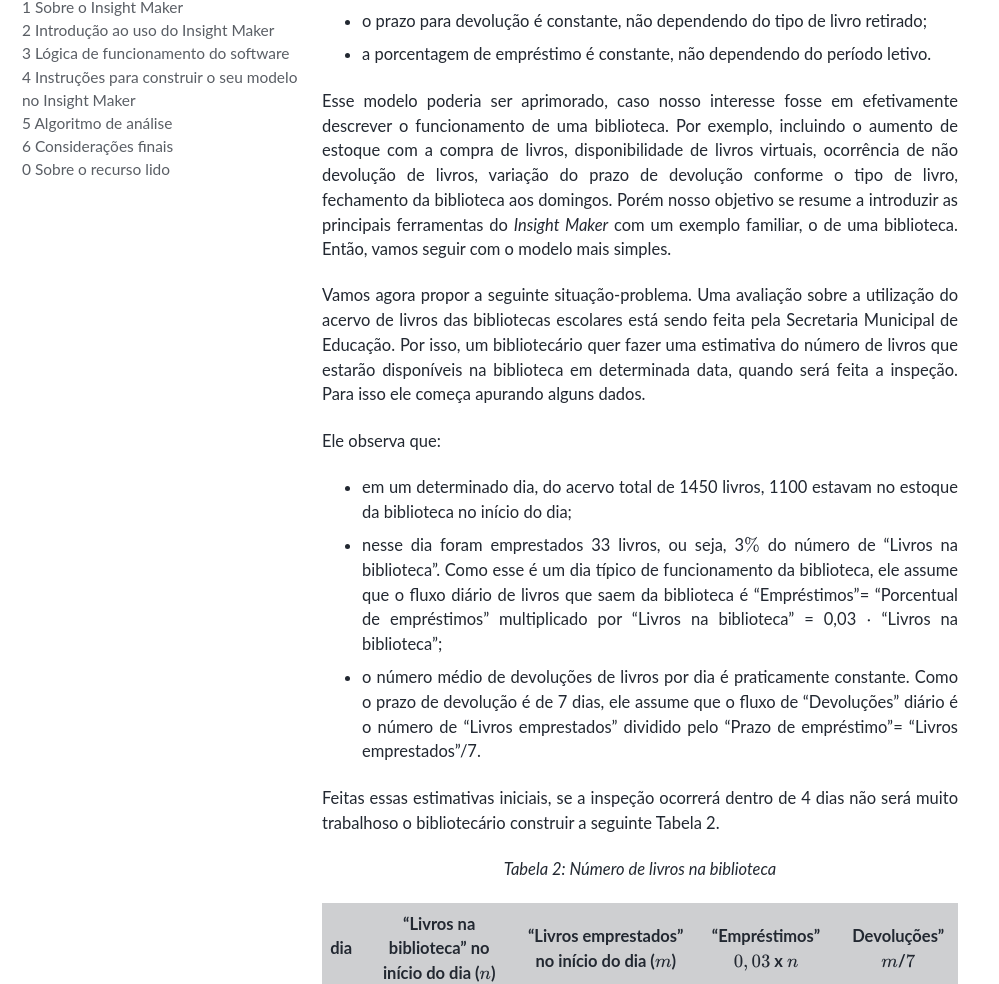
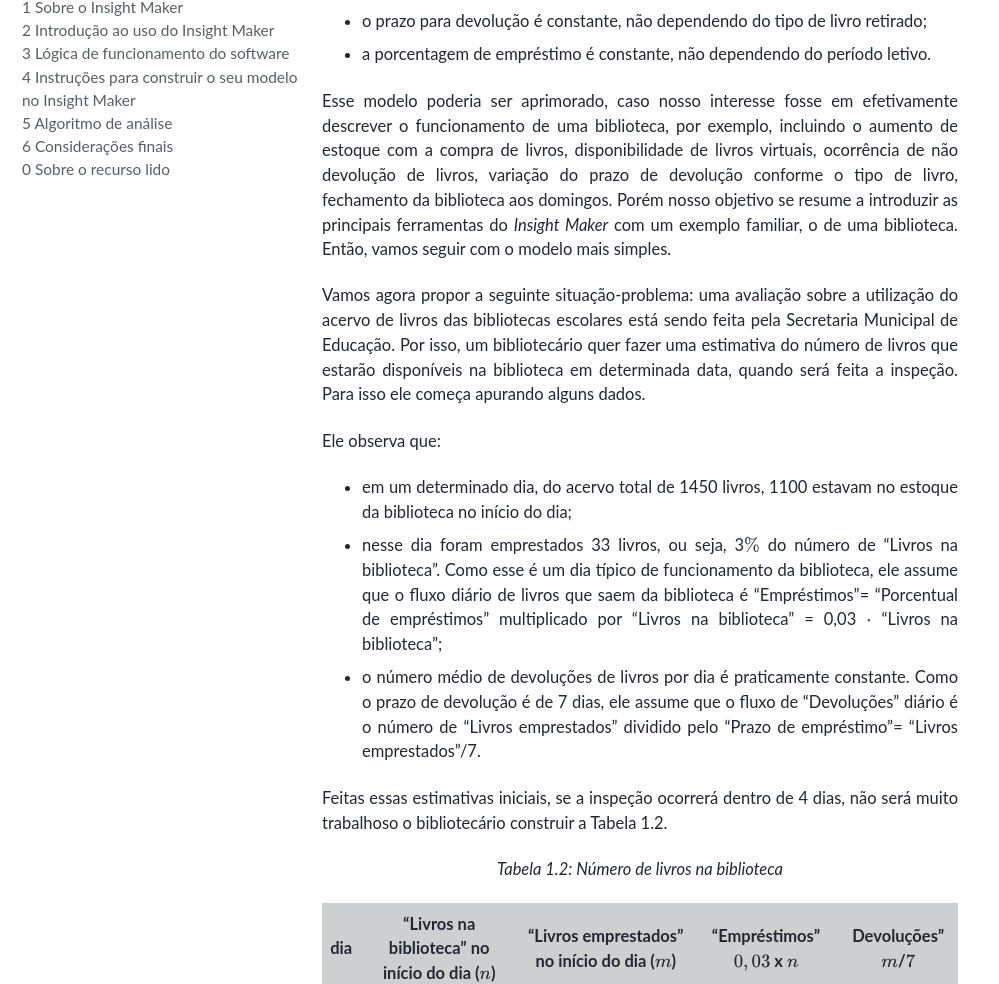
Before and after one commit to milenalauschner/MM, a Jekyll site: the page built from _pages/funcionamento.md, in a window 1280 px wide and 1400 px high, scrolled down 2444 px. Shown: the part 169-1153 px from the top of the window, without its empty margins (0-999 px from the left). Built offline with Jekyll 4.4.1, drawn with Linux system fonts in a browser that asks for light colours; cached includes are drawn as plain includes; nearby versions of some CDN libraries; some web fonts are replaced; formulas are drawn with MathJax 3; some of the changed text lies outside the part shown.

Commit message:
Update funcionamento.md

```diff
--- a/_pages/funcionamento.md
+++ b/_pages/funcionamento.md
@@ -68,23 +68,23 @@
   * a porcentagem de empréstimo é constante, não dependendo do período letivo.
   {: .text-justify}
 
-Esse modelo poderia ser aprimorado, caso nosso interesse fosse em efetivamente descrever o funcionamento de uma biblioteca. Por exemplo, incluindo o aumento de estoque com a compra de livros, disponibilidade de livros virtuais, ocorrência de não devolução de livros, variação do prazo de devolução conforme o tipo de livro, fechamento da biblioteca aos domingos. Porém nosso  objetivo se resume a introduzir as principais ferramentas do _Insight Maker_ com um exemplo familiar, o de uma biblioteca. Então, vamos seguir com o modelo mais simples.
+Esse modelo poderia ser aprimorado, caso nosso interesse fosse em efetivamente descrever o funcionamento de uma biblioteca, por exemplo, incluindo o aumento de estoque com a compra de livros, disponibilidade de livros virtuais, ocorrência de não devolução de livros, variação do prazo de devolução conforme o tipo de livro, fechamento da biblioteca aos domingos. Porém nosso objetivo se resume a introduzir as principais ferramentas do _Insight Maker_ com um exemplo familiar, o de uma biblioteca. Então, vamos seguir com o modelo mais simples.
 {: .text-justify}
 
-Vamos agora propor a seguinte situação-problema. Uma avaliação sobre a utilização do acervo de livros das bibliotecas escolares está sendo feita pela Secretaria Municipal de Educação.  Por isso, um bibliotecário quer fazer uma estimativa do número de livros que estarão  disponíveis na biblioteca em determinada  data, quando será feita a inspeção. Para isso ele começa apurando alguns dados.
+Vamos agora propor a seguinte situação-problema: uma avaliação sobre a utilização do acervo de livros das bibliotecas escolares está sendo feita pela Secretaria Municipal de Educação. Por isso, um bibliotecário quer fazer uma estimativa do número de livros que estarão disponíveis na biblioteca em determinada data, quando será feita a inspeção. Para isso ele começa apurando alguns dados.
 {: .text-justify}
 
 Ele observa que:
 
   * em um determinado dia, do acervo total de 1450 livros, 1100 estavam no estoque da biblioteca no início do dia;
-  * nesse dia foram emprestados 33 livros, ou seja, 3$$\%$$ do número de "Livros na biblioteca".   Como esse é um dia típico de funcionamento da biblioteca, ele assume que o fluxo diário de livros que saem da biblioteca é "Empréstimos"= "Porcentual de empréstimos" multiplicado por "Livros na biblioteca" = 0,03 $$\cdot$$ "Livros na biblioteca";
+  * nesse dia foram emprestados 33 livros, ou seja, 3$$\%$$ do número de "Livros na biblioteca". Como esse é um dia típico de funcionamento da biblioteca, ele assume que o fluxo diário de livros que saem da biblioteca é "Empréstimos"= "Porcentual de empréstimos" multiplicado por "Livros na biblioteca" = 0,03 $$\cdot$$ "Livros na biblioteca";
   * o número médio de devoluções de livros por dia é praticamente constante. Como o prazo de devolução é de 7 dias, ele assume que o fluxo de "Devoluções" diário é o número de "Livros emprestados" dividido pelo "Prazo de empréstimo"= "Livros emprestados"/7.
 {: .text-justify}
 
-Feitas essas estimativas iniciais, se a inspeção ocorrerá dentro de 4 dias não será muito trabalhoso o bibliotecário construir a seguinte  Tabela 2.
+Feitas essas estimativas iniciais, se a inspeção ocorrerá dentro de 4 dias, não será muito trabalhoso o bibliotecário construir a Tabela 1.2.
 {: .text-justify}
 
-*Tabela 2: Número de livros na biblioteca*
+*Tabela 1.2: Número de livros na biblioteca*
 {: .text-center}
 
 | dia| "Livros na biblioteca" no início do dia ($$n$$)| "Livros emprestados" no início do dia ($$m$$)|"Empréstimos" $$0,03$$ x $$n$$|Devoluções" $$m$$/$$7$$|
@@ -102,12 +102,12 @@
 Na primeira linha ele colocou os valores iniciais das grandezas, ou seja:
 {: .text-justify}
 
-  * dia: 0
-  * número de "Livros na biblioteca" no início do dia: 1100, pois é o número de livros que ele contou no início do dia;
-  * número de "Livros emprestados": 350, já que o acervo da biblioteca é 1450, há 1100 na biblioteca e ele está assumindo que não houve extravios. De fato, ele confere o número de empréstimos e verifica que há 350 emprestados;
+  * dia = 0
+  * número de "Livros na biblioteca" no início do dia = 1100, pois é o número de livros que ele contou no início do dia;
+  * número de "Livros emprestados" = 350, já que o acervo da biblioteca é 1450, há 1100 na biblioteca e ele está assumindo que não houve extravios. De fato, ele confere o número de empréstimos e verifica que há 350 emprestados;
   * em um determinado dia, do acervo total de 1450 livros, 1100 estavam no estoque da biblioteca no início do dia;
-  * número de empréstimos: 33, pois o número de empréstimos diários é 0,03 $$\cdot$$ "Livros na biblioteca" e nesse dia há  1100 livros na biblioteca. Então,   0,03 $$\cdot$$ 1100 = 33;
-  * número de devoluções: 50, pois o número de devoluções diárias é "Livros emprestados"/7 e nesse dia há 350 livros emprestados. Então, 350/7 = 50.
+  * número de empréstimos = 33, pois o número de empréstimos diários é 0,03 $$\cdot$$ "Livros na biblioteca" e nesse dia há  1100 livros na biblioteca. Então, 0,03 $$\cdot$$ 1100 = 33;
+  * número de devoluções = 50, pois o número de devoluções diárias é "Livros emprestados"/7 e nesse dia há 350 livros emprestados. Então, 350/7 = 50.
 {: .text-justify}
 
 Na segunda linha os estoques de livros na biblioteca e emprestados deverão ser atualizados de acordo com os fluxos de entrada e saída de livros, ou seja, com o número de livros emprestados e devolvidos. Então:
@@ -117,7 +117,9 @@
   * número de "Livros na biblioteca" no início do dia é o número que havia no dia anterior, menos o que foi emprestado ao longo do dia anterior mais o que foi devolvido ao longo do dia anterior. Então, é: 1100 - 33 + 50 = 1117. Podemos escrever como:
 {: .text-justify}
 
-"Livros na biblioteca" (dia = 1) =  "Livros na biblioteca"  (dia = 0) - "Empréstimos" (dia = 0) + "Devoluções"(dia = 0);
+"Livros na biblioteca" (dia = 1) =
+"Livros na biblioteca"  (dia = 0) - "Empréstimos" (dia = 0) + "Devoluções"(dia = 0);
+{: .text-center}
 
 * número de "Livros emprestados" no início do dia: número que estava emprestado no dia anterior mais o que foi emprestado ao longo do dia anterior menos o que foi devolvido: 350 + 33 - 50 = 333. Podemos escrever como:
 {: .text-justify}
@@ -127,12 +129,12 @@
 * número de empréstimos: 34, pois o número de empréstimos diários é 0,03 $$\cdot$$ "Livros na biblioteca" e nesse dia há  1117 "Livros na biblioteca". Então, 0,03 $$\cdot$$ 1100 = 33. Isso fica expresso como:
 {: .text-justify}
 
-"Empréstimos"(dia = 0) = "Porcentagem de empréstimos" $$\cdot$$ "Livros na biblioteca"(dia = 0);
+"Empréstimos"(dia = 1) = "Porcentagem de empréstimos" $$\cdot$$ "Livros na biblioteca"(dia = 1);
 
 * número de devoluções: 48, pois o número de devoluções diárias é "Livros emprestados"/ 7 e nesse dia há 333 livros emprestados. Então, 333/7 = 47,57.  Ou seja,
 {: .text-justify}
 
- "Devoluções" (dia = 0) = "Livros emprestados"(dia = 0)/"Prazo de empréstimos".
+ "Devoluções" (dia = 1) = "Livros emprestados"(dia = 1)/"Prazo de empréstimos".
 
 * Opa, não faz sentido valor fracionário para o número de livros, então, o número 47,57 foi arredondado na Tabela 2 para o múmero inteiro mais próximo, 48.
 {: .text-justify}
```
